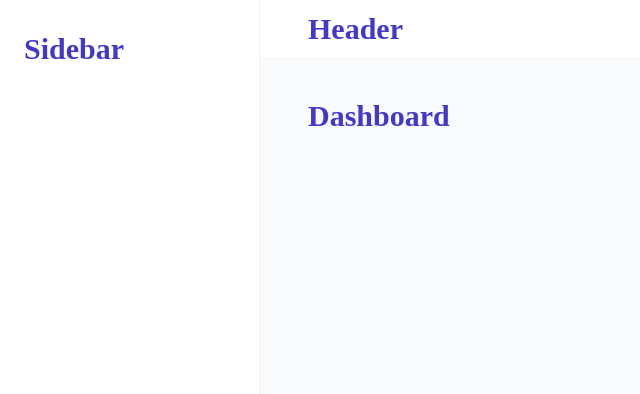
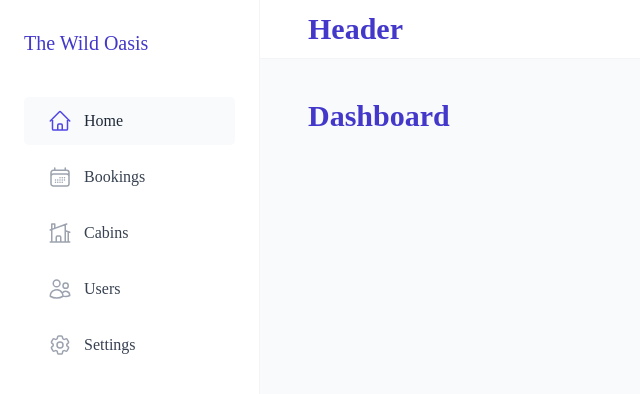
Before and after one commit to Vishal262526/the-wild-oasis-react-app, a React app: page /dashboard in a window 1280 px wide. Shown: the top 394 px of the page, without its empty margins (0-640 px from the left). Built offline with nearby package versions, Linux system fonts and the light colour scheme; the HTML template or start-up script is replaced by a standard one.

Commit message:
Sidebar with Navigation Completed

```diff
--- a/package.json
+++ b/package.json
@@ -12,6 +12,7 @@
   "dependencies": {
     "react": "^18.2.0",
     "react-dom": "^18.2.0",
+    "react-icons": "^4.12.0",
     "react-router-dom": "^6.20.1",
     "styled-components": "^6.1.1"
   },
--- /dev/null
+++ b/src/ui/MainNav.jsx
@@ -0,0 +1,77 @@
+import { NavLink } from "react-router-dom";
+import styled from "styled-components";
+import { HiOutlineCalendarDays, HiOutlineCog6Tooth, HiOutlineHome, HiOutlineHomeModern, HiOutlineUsers } from "react-icons/hi2";
+
+const NavList = styled.ul`
+    margin-top: 1rem;
+  display: flex;
+  flex-direction: column;
+  gap: 0.8rem;
+`;
+
+const StyledNavLink = styled(NavLink)`
+  &:link,
+  &:visited {
+    display: flex;
+    align-items: center;
+    gap: 1.2rem;
+
+    /* color: var(--color-grey-600); */
+    color: var(--color-grey-700);
+    font-size: 1.6rem;
+    font-weight: 500;
+    padding: 1.2rem 2.4rem;
+    transition: all 0.3s;
+
+    &:hover,
+    &:active,
+    &.active:link,
+    &.active:visited {
+      color: var(--color-grey-800);
+      background-color: var(--color-grey-50);
+      border-radius: var(--border-radius-sm);
+    }
+
+    & svg {
+      width: 2.4rem;
+      height: 2.4rem;
+      color: var(--color-grey-400);
+      transition: all 0.3s;
+    }
+
+    &:hover svg,
+    &:active svg,
+    &.active:link svg,
+    &.active:visited svg {
+      color: var(--color-brand-600);
+    }
+  }
+`;
+
+const MainNav = () => {
+  return (
+    <nav>
+      <NavList>
+        <li>
+          <StyledNavLink to="/dashboard">
+            <HiOutlineHome /> <span>Home</span>
+          </StyledNavLink>
+        </li>
+        <li>
+          <StyledNavLink to="/bookings"><HiOutlineCalendarDays /> <span>Bookings</span></StyledNavLink>
+        </li>
+        <li>
+          <StyledNavLink to="/cabins"><HiOutlineHomeModern /> <span>Cabins</span></StyledNavLink>
+        </li>
+        <li>
+          <StyledNavLink to="/users"><HiOutlineUsers /> <span>Users</span></StyledNavLink>
+        </li>
+        <li>
+          <StyledNavLink to="/settings"><HiOutlineCog6Tooth /> <span>Settings</span></StyledNavLink>
+        </li>
+      </NavList>
+    </nav>
+  );
+};
+
+export default MainNav;
--- a/src/ui/Sidebar.jsx
+++ b/src/ui/Sidebar.jsx
@@ -1,5 +1,6 @@
 import styled from "styled-components";
 import Heading from "./Heading";
+import MainNav from "./MainNav";
 
 const StyledSidebar = styled.aside`
   background-color: var(--color-grey-0);
@@ -7,12 +8,17 @@
   border-right: 1px solid var(--color-grey-100);
 
   grid-row: 1 / -1;
+
+  display: flex;
+  flex-direction: column;
+  gap: 3.2rem;
 `;
 
 const Sidebar = () => {
   return (
     <StyledSidebar>
-      <Heading>Sidebar</Heading>
+      <Heading as="h3" >The Wild Oasis</Heading>
+      <MainNav />
     </StyledSidebar>
   );
 };
```
Also changed, not shown: 1 other file (tests, documents, lock files or other folders).
